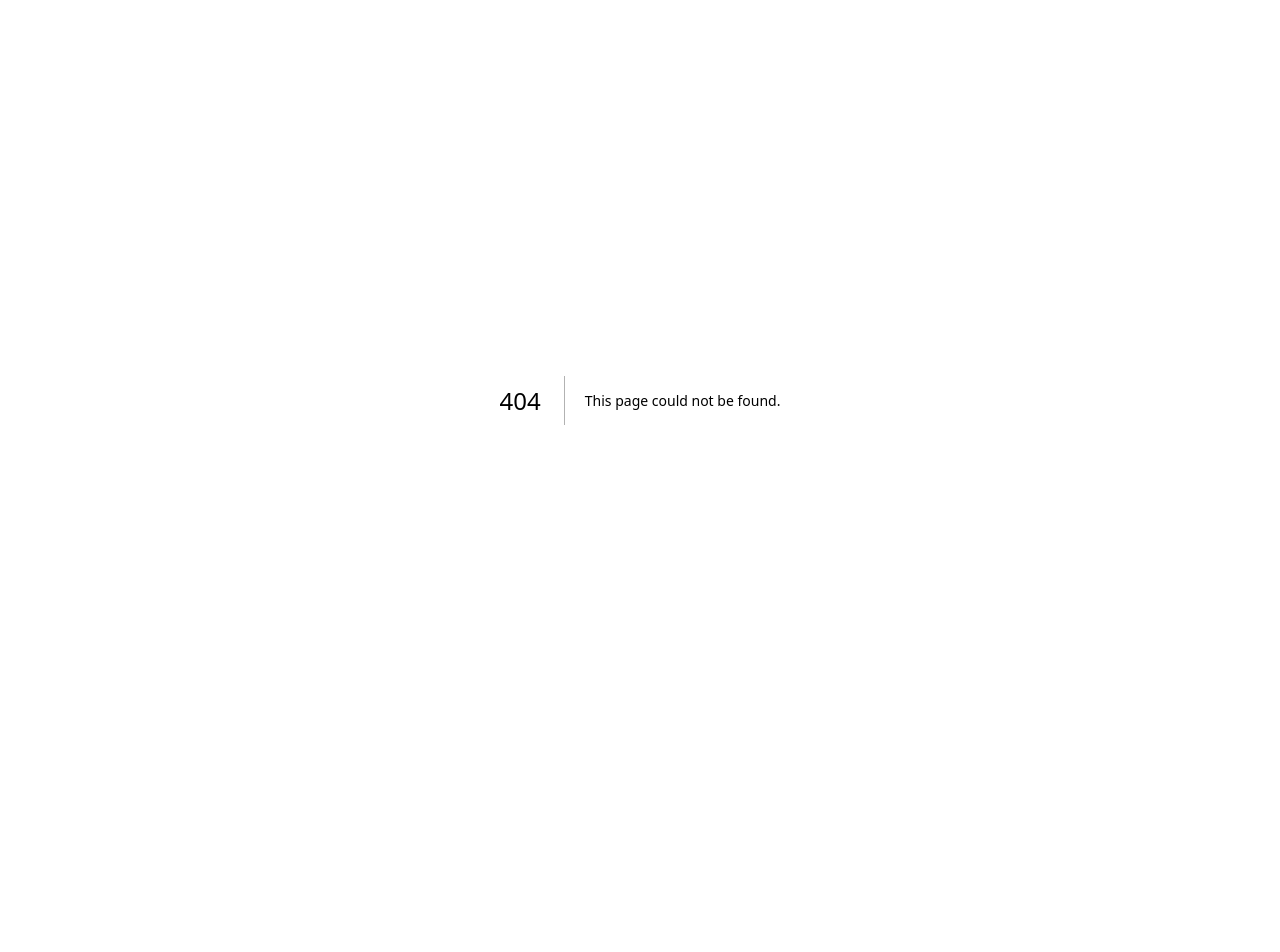
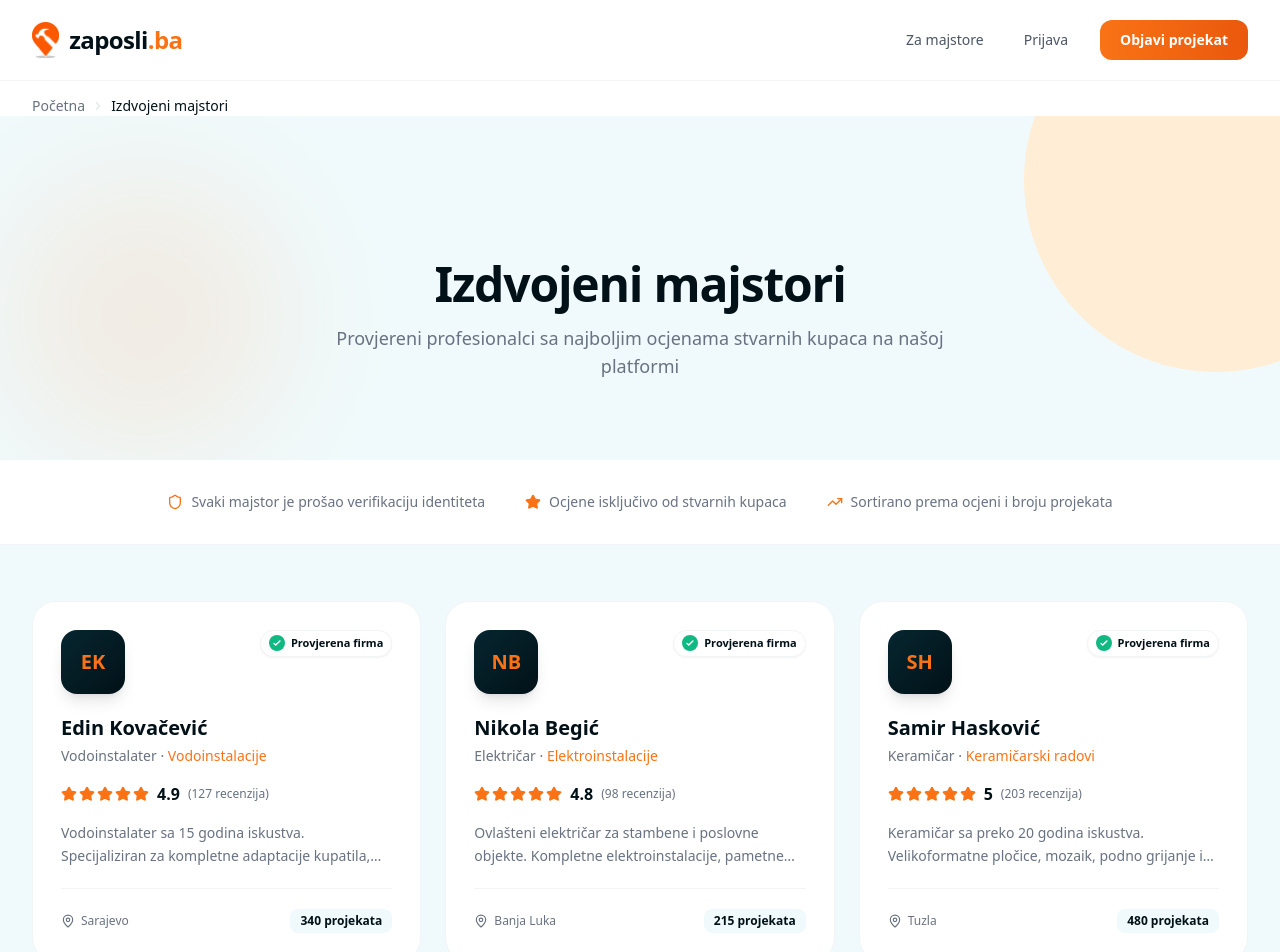
Before and after one commit to ocjenime/zaposli.ba, a Next.js app: page /zaposli.ba/izdvojeni-majstori in a window 1280 px wide. Before the commit this address had no page. Shown: the top 952 px of the page. Before the commit the page ends 800 px from the top, so only its background shows below. Built offline with nearby package versions, Linux system fonts and the light colour scheme.

Commit message:
feat: arched hero photo, /izdvojeni-majstori page linked from Za kupce, removed from homepage

```diff
--- /dev/null
+++ b/app/izdvojeni-majstori/page.tsx
@@ -0,0 +1,137 @@
+import Link from 'next/link';
+import type { Metadata } from 'next';
+import { Star, MapPin, ArrowRight, Shield, TrendingUp } from 'lucide-react';
+import Header from '@/components/Header';
+import Footer from '@/components/Footer';
+import PageHero from '@/components/ui/PageHero';
+import Breadcrumbs from '@/components/ui/Breadcrumbs';
+import VerifiedBadge from '@/components/ui/VerifiedBadge';
+import { workers, getCategory } from '@/lib/data';
+import { site } from '@/lib/site';
+
+export const metadata: Metadata = {
+  title: 'Izdvojeni majstori — najbolje ocijenjeni | Zaposli.ba',
+  description: 'Provjereni profesionalci sa najboljim ocjenama na platformi — vodoinstalateri, električari, keramičari, fasaderi i krovopokrivači širom BiH.',
+  alternates: { canonical: `${site.url}/izdvojeni-majstori/` },
+};
+
+export default function FeaturedWorkersPage() {
+  return (
+    <div className="min-h-screen flex flex-col">
+      <Header />
+      <main className="flex-grow">
+        <Breadcrumbs items={[{ name: 'Izdvojeni majstori' }]} />
+        <PageHero
+          title="Izdvojeni majstori"
+          subtitle="Provjereni profesionalci sa najboljim ocjenama stvarnih kupaca na našoj platformi"
+        />
+
+        {/* Trust traka */}
+        <section className="py-8 bg-white border-b border-gray-100">
+          <div className="mx-auto max-w-7xl px-4 sm:px-6 lg:px-8">
+            <div className="flex flex-wrap justify-center gap-x-10 gap-y-3 text-sm text-steel">
+              <span className="flex items-center gap-2">
+                <Shield className="w-4 h-4 text-brand-orange" />
+                Svaki majstor je prošao verifikaciju identiteta
+              </span>
+              <span className="flex items-center gap-2">
+                <Star className="w-4 h-4 text-brand-orange fill-brand-orange" />
+                Ocjene isključivo od stvarnih kupaca
+              </span>
+              <span className="flex items-center gap-2">
+                <TrendingUp className="w-4 h-4 text-brand-orange" />
+                Sortirano prema ocjeni i broju projekata
+              </span>
+            </div>
+          </div>
+        </section>
+
+        {/* Majstori */}
+        <section className="py-14 bg-cloud">
+          <div className="mx-auto max-w-7xl px-4 sm:px-6 lg:px-8">
+            <div className="grid md:grid-cols-2 lg:grid-cols-3 gap-6">
+              {workers.map((w) => {
+                const cat = getCategory(w.categorySlug);
+                return (
+                  <Link
+                    key={w.id}
+                    href={`/firma/${w.id}/`}
+                    className="group bg-white rounded-3xl p-7 border border-gray-100 hover:border-transparent hover:shadow-2xl hover:-translate-y-1 transition-all duration-300 relative overflow-hidden"
+                  >
+                    <div className="absolute top-0 left-0 right-0 h-1 bg-gradient-to-r from-brand-orange to-brand-orange-dark opacity-0 group-hover:opacity-100 transition-opacity" />
+
+                    <div className="flex items-start justify-between mb-5">
+                      <div className="w-16 h-16 rounded-2xl bg-gradient-to-br from-ink-800 to-ink flex items-center justify-center text-brand-orange font-extrabold text-xl shadow-lg group-hover:scale-105 transition-transform">
+                        {w.initial}
+                      </div>
+                      <VerifiedBadge size="sm" />
+                    </div>
+
+                    <h2 className="text-xl font-extrabold text-ink group-hover:text-brand-orange transition-colors mb-1">
+                      {w.name}
+                    </h2>
+                    <p className="text-sm text-steel mb-4">
+                      {w.specialty}
+                      {cat && (
+                        <>
+                          {' · '}
+                          <span className="text-brand-orange font-medium">{cat.name}</span>
+                        </>
+                      )}
+                    </p>
+
+                    <div className="flex items-center gap-2 mb-4">
+                      <div className="flex gap-0.5">
+                        {[...Array(5)].map((_, i) => (
+                          <Star
+                            key={i}
+                            className={`w-4 h-4 ${i < Math.round(w.rating) ? 'text-brand-orange fill-brand-orange' : 'text-mist'}`}
+                          />
+                        ))}
+                      </div>
+                      <span className="font-extrabold text-ink">{w.rating}</span>
+                      <span className="text-xs text-steel">({w.reviews} recenzija)</span>
+                    </div>
+
+                    <p className="text-sm text-steel leading-relaxed mb-5 line-clamp-2">{w.about}</p>
+
+                    <div className="flex items-center justify-between pt-5 border-t border-gray-100">
+                      <span className="flex items-center gap-1.5 text-xs text-steel">
+                        <MapPin className="w-3.5 h-3.5" />
+                        {w.location}
+                      </span>
+                      <span className="text-xs font-semibold text-ink bg-cloud px-2.5 py-1 rounded-lg">
+                        {w.projects} projekata
+                      </span>
+                    </div>
+                  </Link>
+                );
+              })}
+            </div>
+
+            {/* CTA */}
+            <div className="mt-14 bg-ink rounded-3xl p-10 text-center relative overflow-hidden">
+              <div className="absolute top-0 left-1/2 -translate-x-1/2 w-[500px] h-[250px] bg-brand-orange/10 rounded-full blur-3xl" />
+              <div className="relative">
+                <h2 className="text-2xl md:text-3xl font-bold text-white mb-4">
+                  Želite ovakvog majstora za vaš projekat?
+                </h2>
+                <p className="text-white/60 mb-8 max-w-xl mx-auto">
+                  Objavite projekat besplatno i primite ponude od provjerenih firmi i zanatlija u roku od 24 sata.
+                </p>
+                <Link
+                  href="/objavi-projekat/"
+                  className="inline-flex items-center gap-2 bg-gradient-to-r from-brand-orange to-brand-orange-dark text-white px-8 py-4 rounded-xl font-bold hover:shadow-xl hover:shadow-brand-orange/25 transition-all active:scale-95"
+                >
+                  Objavi projekat besplatno
+                  <ArrowRight className="w-5 h-5" />
+                </Link>
+              </div>
+            </div>
+          </div>
+        </section>
+      </main>
+      <Footer />
+    </div>
+  );
+}
--- a/app/page.tsx
+++ b/app/page.tsx
@@ -3,7 +3,6 @@ import Footer from '@/components/Footer';
 import HeroSection from '@/components/HeroSection';
 import HowItWorks from '@/components/HowItWorks';
 import PopularCategories from '@/components/PopularCategories';
-import FeaturedWorkers from '@/components/FeaturedWorkers';
 import StatsSection from '@/components/StatsSection';
 import RecentProjects from '@/components/RecentProjects';
 import Testimonials from '@/components/Testimonials';
@@ -20,7 +19,6 @@ export default function Home() {
         <HeroSection />
         <HowItWorks />
         <PopularCategories />
-        <FeaturedWorkers />
         <StatsSection />
         <RecentProjects />
         <Testimonials />
--- a/app/sitemap.ts
+++ b/app/sitemap.ts
@@ -10,7 +10,7 @@ export default function sitemap(): MetadataRoute.Sitemap {
   const staticPages = [
     '', '/kategorije', '/projekti', '/kako-radi', '/za-firme', '/savjeti',
     '/faq', '/kontakt', '/o-nama', '/objavi-projekat', '/prijava', '/registracija',
-    '/uslovi-koristenja', '/privacy', '/gradovi',
+    '/uslovi-koristenja', '/privacy', '/gradovi', '/izdvojeni-majstori',
   ].map((path) => ({
     url: `${site.url}${path}/`,
     lastModified: now,
--- a/components/Footer.tsx
+++ b/components/Footer.tsx
@@ -1,13 +1,14 @@
 import Link from 'next/link';
-import { Mail, Phone, MapPin, ArrowUpRight, Star } from 'lucide-react';
+import { Mail, Phone, MapPin, ArrowUpRight } from 'lucide-react';
 import Logo from '@/components/Logo';
-import { categories, cities, workers } from '@/lib/data';
+import { categories, cities } from '@/lib/data';
 
 const footerLinks = {
   'Za kupce': [
     { name: 'Kako radi', href: '/kako-radi/' },
     { name: 'Objavi projekat', href: '/objavi-projekat/' },
     { name: 'Kategorije', href: '/kategorije/' },
+    { name: 'Izdvojeni majstori', href: '/izdvojeni-majstori/' },
     { name: 'Savjeti', href: '/savjeti/' },
   ],
   'Za majstore': [
@@ -60,10 +61,10 @@ export default function Footer() {
         </div>
       </div>
 
-      {/* Direktorij: kategorije + gradovi + izdvojeni majstori (werkspot obrazac) */}
+      {/* Direktorij: kategorije + gradovi (werkspot obrazac) */}
       <div className="border-t border-white/5">
         <div className="mx-auto max-w-7xl px-4 sm:px-6 lg:px-8 py-10">
-          <div className="grid md:grid-cols-2 lg:grid-cols-3 gap-10">
+          <div className="grid md:grid-cols-2 gap-10">
             <div>
               <h3 className="text-xs font-bold uppercase tracking-widest text-gray-500 mb-4">
                 Majstori po kategorijama
@@ -82,7 +83,7 @@ export default function Footer() {
               <h3 className="text-xs font-bold uppercase tracking-widest text-gray-500 mb-4">
                 Majstori po gradovima
               </h3>
-              <ul className="grid grid-cols-2 gap-x-6 gap-y-2">
+              <ul className="grid grid-cols-2 sm:grid-cols-3 gap-x-6 gap-y-2">
                 {cities.map((city) => (
                   <li key={city.slug}>
                     <Link href={`/gradovi/${city.slug}/`} className="text-gray-400 hover:text-brand-orange text-sm transition-colors">
@@ -90,34 +91,6 @@ export default function Footer() {
                     </Link>
                   </li>
               ))}
-              </ul>
-            </div>
-            <div className="md:col-span-2 lg:col-span-1">
-              <h3 className="text-xs font-bold uppercase tracking-widest text-gray-500 mb-4">
-                Izdvojeni majstori
-              </h3>
-              <ul className="space-y-3">
-                {workers.map((w) => (
-                  <li key={w.id}>
-                    <Link href={`/firma/${w.id}/`} className="flex items-center gap-3 group">
-                      <span className="w-9 h-9 rounded-lg bg-white/10 flex items-center justify-center text-brand-orange font-bold text-xs shrink-0 group-hover:bg-brand-orange/20 transition-colors">
-                        {w.initial}
-                      </span>
-                      <span className="flex-1 min-w-0">
-                        <span className="block text-sm text-gray-300 group-hover:text-brand-orange transition-colors font-medium truncate">
-                          {w.name}
-                        </span>
-                        <span className="block text-xs text-gray-500 truncate">
-                          {w.specialty} · {w.location}
-                        </span>
-                      </span>
-                      <span className="flex items-center gap-1 text-xs text-gray-400 shrink-0">
-                        <Star className="w-3 h-3 text-brand-orange fill-brand-orange" />
-                        {w.rating}
-                      </span>
-                    </Link>
-                  </li>
-                ))}
               </ul>
             </div>
           </div>
--- a/components/HeroSection.tsx
+++ b/components/HeroSection.tsx
@@ -135,47 +135,43 @@ export default function HeroSection() {
 
           </div>
 
-          {/* Desno: fotografija + plivajuće trust kartice */}
-          <div className="hidden lg:block relative">
-            {/* Dekorativni uglovi */}
-            <div className="absolute -top-5 -right-5 w-28 h-28 bg-gradient-to-br from-brand-orange to-brand-orange-dark rounded-3xl" aria-hidden="true" />
-            <div className="absolute -bottom-5 -left-5 w-28 h-28 border-2 border-brand-orange/30 rounded-3xl" aria-hidden="true" />
+          {/* Desno: arched fotografija (Collins tretman) */}
+          <div className="hidden lg:block relative mx-auto max-w-[440px] w-full">
+            {/* Offset prsten */}
+            <div className="absolute inset-0 rounded-t-full rounded-b-[2.5rem] border-2 border-brand-orange/25 translate-x-5 translate-y-5" aria-hidden="true" />
 
-            {/* Fotografija */}
-            <div className="relative rounded-3xl overflow-hidden shadow-float ring-1 ring-ink/5">
+            {/* Arched fotografija */}
+            <div className="relative rounded-t-full rounded-b-[2.5rem] overflow-hidden shadow-float ring-1 ring-ink/5">
               {/* eslint-disable-next-line @next/next/no-img-element */}
               <img
                 src="/zaposli.ba/images/majstor-hero.jpg"
                 alt="Provjereni majstor u renoviranom domu"
-                className="object-cover w-full h-[540px]"
+                className="object-cover w-full h-[560px] object-[62%_18%]"
               />
               <div className="absolute inset-0 bg-gradient-to-t from-ink/25 via-transparent to-transparent" />
+              <div className="absolute bottom-5 left-1/2 -translate-x-1/2">
+                <VerifiedBadge />
+              </div>
             </div>
 
             {/* Kartica: ocjena */}
-            <div className="absolute -top-4 right-6 bg-white rounded-2xl shadow-float border border-gray-100 px-5 py-4 flex items-center gap-3 animate-float">
-              <div className="w-11 h-11 rounded-xl bg-gradient-to-br from-brand-orange to-brand-orange-dark flex items-center justify-center shadow-md shadow-brand-orange/25">
-                <Star className="w-5 h-5 text-white fill-white" />
+            <div className="absolute top-12 -right-5 bg-white rounded-2xl shadow-float border border-gray-100 px-4 py-3 flex items-center gap-2.5 animate-float">
+              <div className="w-9 h-9 rounded-xl bg-gradient-to-br from-brand-orange to-brand-orange-dark flex items-center justify-center shadow-md shadow-brand-orange/25">
+                <Star className="w-4 h-4 text-white fill-white" />
               </div>
               <div>
-                <div className="text-xl font-extrabold text-ink leading-none">4.8</div>
-                <div className="text-xs text-steel mt-1 font-medium">Prosječna ocjena</div>
+                <div className="text-lg font-extrabold text-ink leading-none">4.8</div>
+                <div className="text-[10px] text-steel mt-0.5 font-medium">prosječna ocjena</div>
               </div>
             </div>
 
             {/* Kartica: projekat/ponude */}
-            <div className="absolute -left-6 top-1/3 bg-white rounded-2xl shadow-float border border-gray-100 px-5 py-4 animate-float" style={{ animationDelay: '1.2s' }}>
-              <div className="text-xs text-steel mb-1">Adaptacija kupatila</div>
+            <div className="absolute bottom-24 -left-8 bg-white rounded-2xl shadow-float border border-gray-100 px-4 py-3 animate-float" style={{ animationDelay: '1.2s' }}>
+              <div className="text-[10px] text-steel mb-0.5">Adaptacija kupatila</div>
               <div className="flex items-center gap-2">
-                <span className="font-extrabold text-ink">8 ponuda</span>
-                <span className="text-xs font-semibold text-brand-orange">2,000 – 3,500 KM</span>
+                <span className="font-extrabold text-ink text-sm">8 ponuda</span>
+                <span className="text-[11px] font-semibold text-brand-orange">2,000–3,500 KM</span>
               </div>
-            </div>
-
-            {/* Kartica: verifikacija */}
-            <div className="absolute -bottom-6 left-10 bg-white rounded-2xl shadow-float border border-gray-100 px-5 py-4 flex items-center gap-3 animate-float" style={{ animationDelay: '2.4s' }}>
-              <VerifiedBadge size="sm" />
-              <span className="text-xs text-steel font-medium">identitet i poslovanje<br />provjereni</span>
             </div>
           </div>
         </div>
```
Also changed, not shown: package.json (+10 -7 lines), 1058 other files (tests, documents, lock files or other folders).
